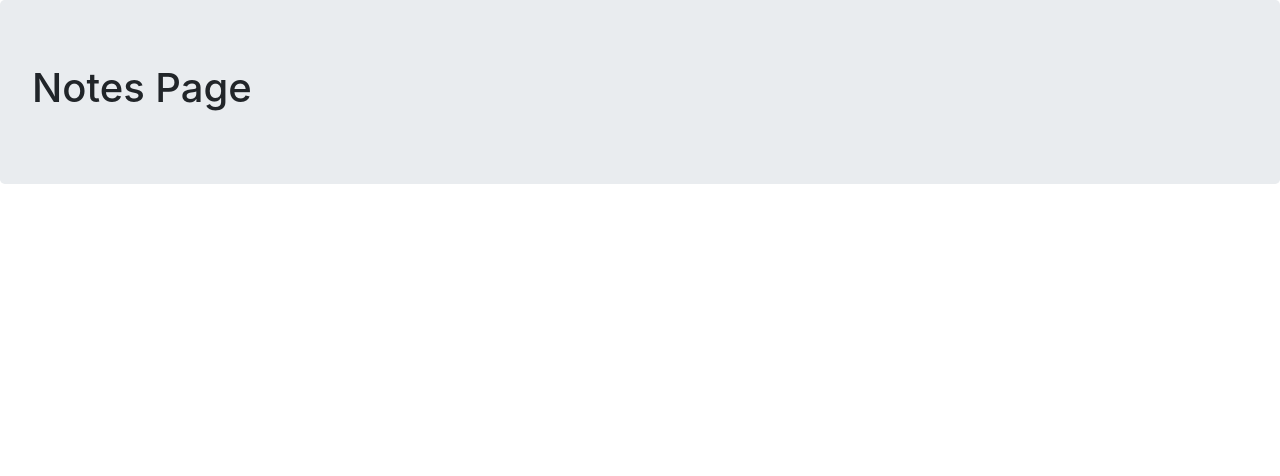
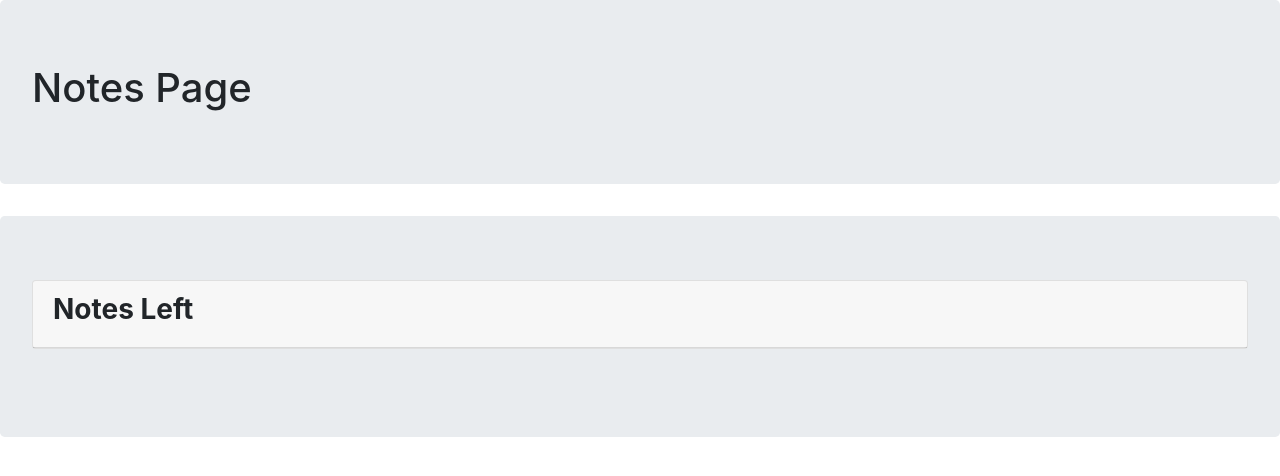
Before and after one commit to groberts31/NoteTaker, a website: page notes.html in a window 1280 px wide. Drawn offline with nearby package versions, Linux system fonts and the light colour scheme.

Commit message:
added stylesheet and card to jumbotron

```diff
--- a/notes.html
+++ b/notes.html
@@ -9,13 +9,33 @@
 
     <link rel="stylesheet" href="https://stackpath.bootstrapcdn.com/bootstrap/4.4.1/css/bootstrap.min.css"
         integrity="sha384-Vkoo8x4CGsO3+Hhxv8T/Q5PaXtkKtu6ug5TOeNV6gBiFeWPGFN9MuhOf23Q9Ifjh" crossorigin="anonymous">
+        <link rel="stylesheet" type="text/css" href="style.css">
+
 </head>
 
 <body>
-    <div class="jumbotron">
-        <h1>Notes Page</h1>
+    <div container>
+        <div class="jumbotron">
+            <h1>Notes Page</h1>
+
+        </div>
+        <div class="jumbotron">
+            <div class="row">
+
+                <div class="col-12">
+
+                    <div class="card mb-4">
+                        <div class="card-header">
+                            <h3><strong>Notes Left</strong></h3>
+                        </div>
+                    </div>
+                </div>
+            </div>
+
+        </div>
 
     </div>
+
 
 </body>
 
```
Also changed, not shown: index.html (+3 -3 lines).
